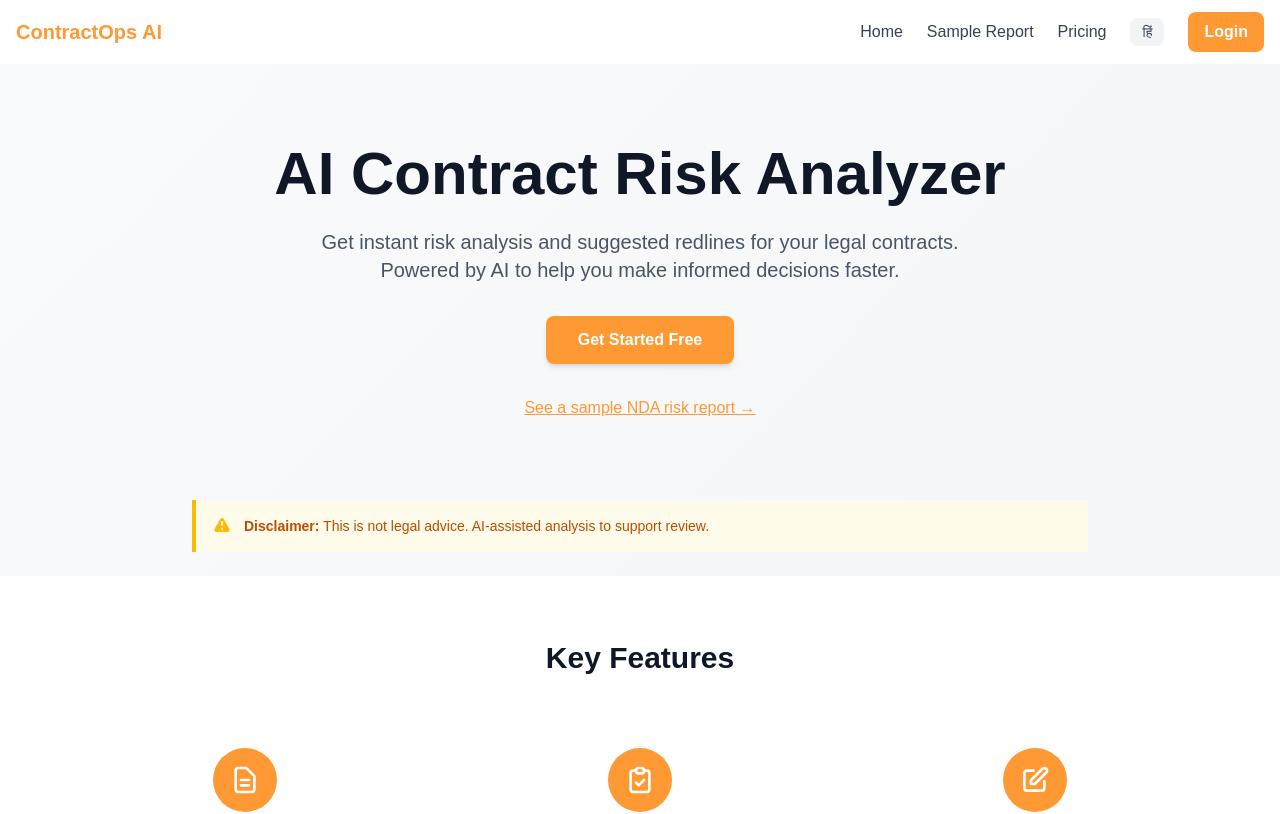
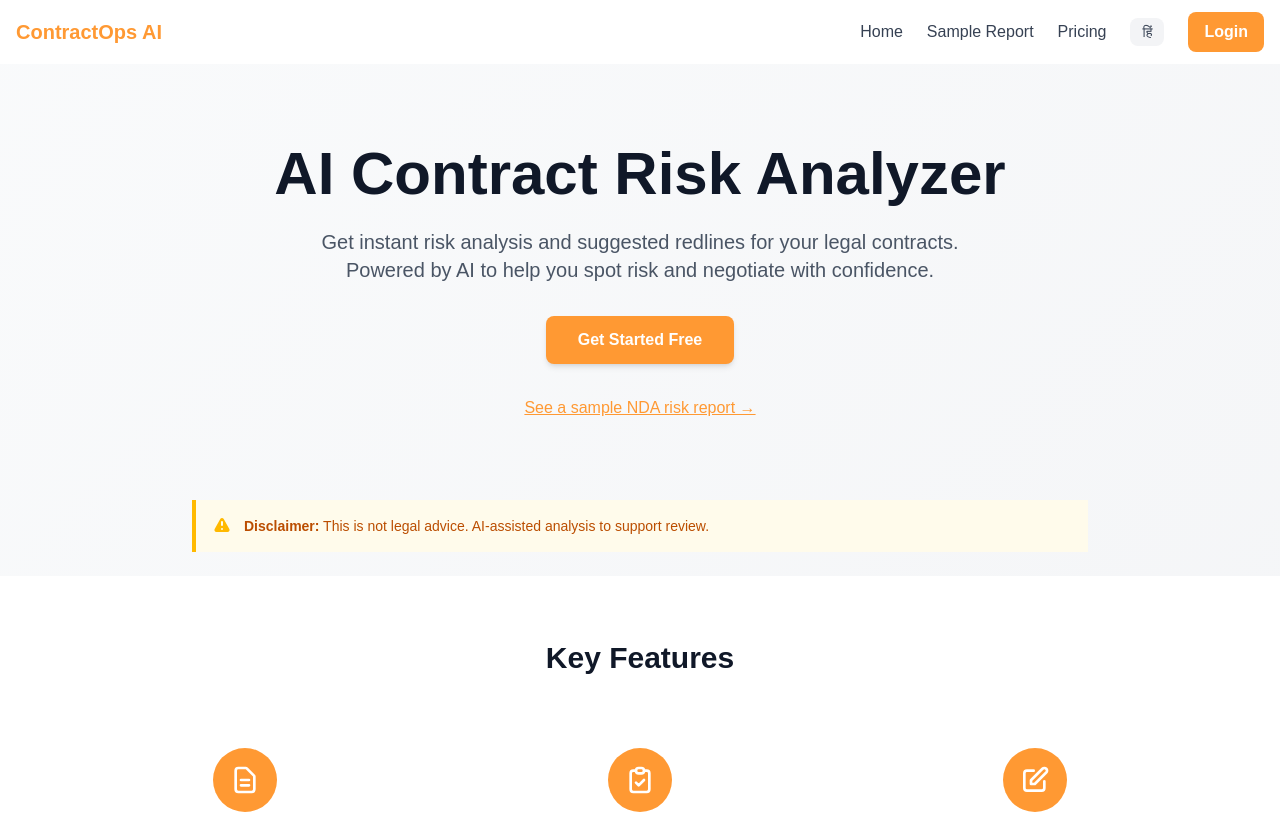
Before and after one commit to matheletes111-afk/contractops-ai, a Next.js app: page / in a window 1280 px wide. Shown: the top 814 px of the page. Built offline with nearby package versions, Linux system fonts and the light colour scheme; no server answers.

Commit message:
Tweak homepage hero subtitle copy
Test deploy pipeline change.

```diff
--- a/app/page.tsx
+++ b/app/page.tsx
@@ -17,7 +17,7 @@
           </h1>
           <p className="text-xl text-gray-600 mb-8 max-w-2xl mx-auto">
             Get instant risk analysis and suggested redlines for your legal contracts.
-            Powered by AI to help you make informed decisions faster.
+            Powered by AI to help you spot risk and negotiate with confidence.
           </p>
           <div className="flex gap-4 justify-center">
             {status === "loading" ? (
```
